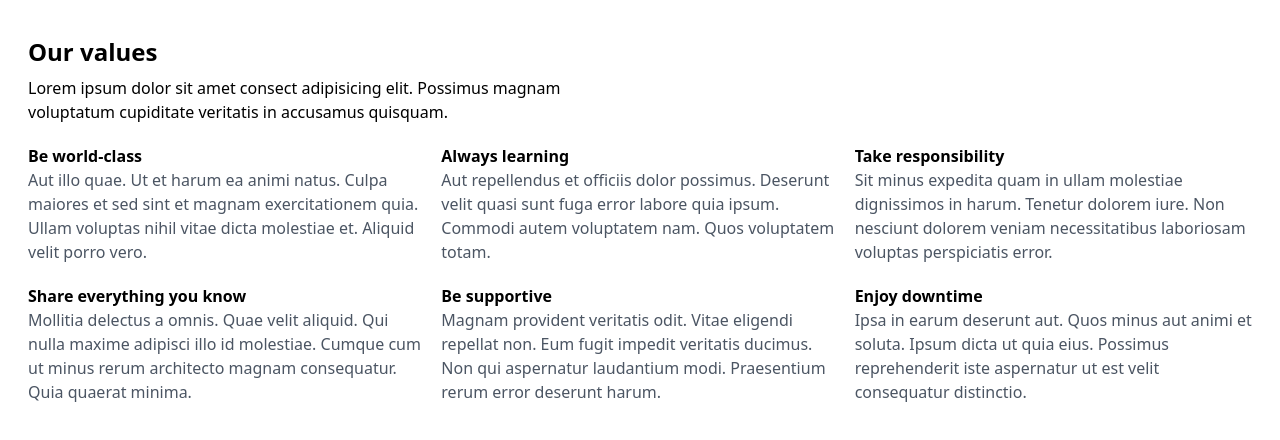
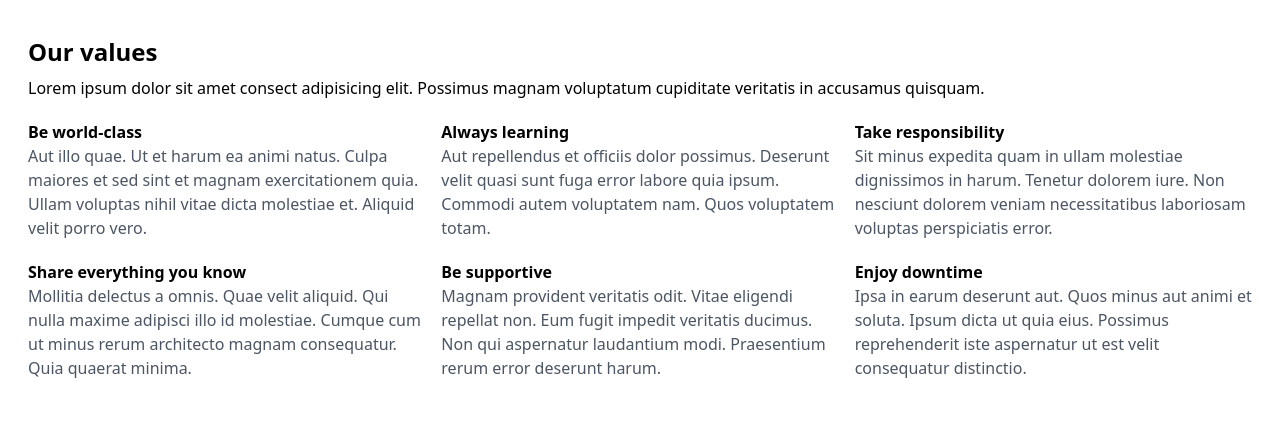
Before and after one commit to johnngondi/assignments, a plain HTML site: page index.html in a window 1280 px wide. Drawn offline with nearby package versions, Linux system fonts and the light colour scheme.

Commit message:
final edit

```diff
--- a/index.html
+++ b/index.html
@@ -10,7 +10,7 @@
    <div class="">
     <div class="">
       <h2 class="font-bold text-black-900 text-2xl my-2 ">Our values</h2>
-      <p class="columns-2 md:columns-0">Lorem ipsum dolor sit amet consect adipisicing elit. Possimus magnam voluptatum cupiditate veritatis in accusamus quisquam.</p>
+      <p class="columns-1 md:columns-0">Lorem ipsum dolor sit amet consect adipisicing elit. Possimus magnam voluptatum cupiditate veritatis in accusamus quisquam.</p>
     </div>
 
     <dl class="columns-3 md:columns-0 lg:columns-0  my-5">
```
